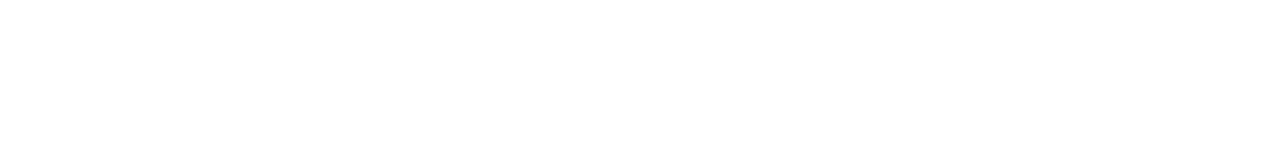
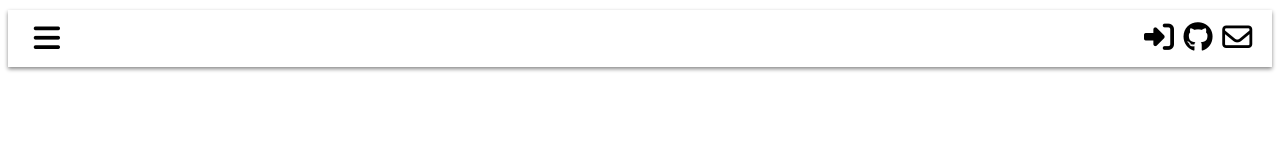
Before and after one commit to jajo21/FirstAboutMe, a plain HTML site: page index.html in a window 1280 px wide. Drawn offline with Linux system fonts and the light colour scheme.

Commit message:
Har skapat Menyn och en dropDown för fler sidor

```diff
--- a/index.html
+++ b/index.html
@@ -10,6 +10,29 @@
     <title>Johannes Jakobsson</title>
 </head>
 <body>
+    <header class="mainHeader">
+        <nav>
+            <ul>
+                <li>
+                    <div class="dropDown">
+                        <button class="dropButton"><i class="fas fa-bars"></i></button>
+                        <div class="dropDown-content">
+                        <a href="#">Presentation</a>
+                        <a href="#">Arbetslivserfarenhet</a>
+                        <a href="#">Länkar</a>
+                        </div>
+                      </div>
+                </li>
+                <li><a href="index.html" title ="Sign in"><i class="fas fa-sign-in-alt"></i></a></i></li>
+                <li><a href="https://github.com/jajo21" target="_blank" title ="GitHub Profile"><i class="fab fa-github"></i></a></li>
+                <li><a href="mailto: jajo21pg@student.ju.se" title="Email"><i class="far fa-envelope"></i></a></li>
+            </ul>
+        </nav>
+    </header>
+
+    <main>
+
+    </main>
 
 </body>
 </html>
--- a/style.css
+++ b/style.css
@@ -0,0 +1,70 @@
+*{
+    font-family: Verdana, Geneva, Tahoma, sans-serif;
+}
+
+/* MAIN HEADER*/
+.mainHeader {
+    background-color: white;
+    box-shadow: 0 2px 4px #888888;
+}
+nav > ul {
+    list-style-type: none;
+    display:flex;
+    justify-content: flex-end;
+    font-size: 30px;
+    margin: 10px;
+    padding: 5px;
+}
+nav > ul > li {
+    margin: 0.3rem;
+}
+nav>ul>li:nth-child(1) {
+    flex-grow: 2;
+}
+nav > ul > li > a {
+    color: black;
+    width: 50px;
+}
+nav > ul > li > a:hover {
+    background-color: rgb(221, 221, 221);
+}
+
+/*DROPDOWN BUTTON*/
+.dropButton {
+    font-size: 30px;
+    border: none;
+    cursor: pointer;
+    background-color: white;
+  }
+
+  .dropDown {
+    position: relative;
+    display: inline-block;
+  }
+
+  .dropDown-content {
+    display: none;
+    position: absolute;
+    background-color: #f9f9f9;
+    min-width: 160px;
+    box-shadow: 0 2px 4px #888888;
+    z-index: 1;
+    font-size: 20px;
+  }
+
+  .dropDown-content a {
+    color: black;
+    padding: 12px 16px;
+    text-decoration: none;
+    display: block;
+  }
+
+  .dropDown-content a:hover {background-color: rgb(221, 221, 221)}
+
+  .dropDown:hover .dropDown-content {
+    display: block;
+  }
+
+  .dropDown:hover .dropButton:hover {
+    background-color: rgb(221, 221, 221);
+  }
```
